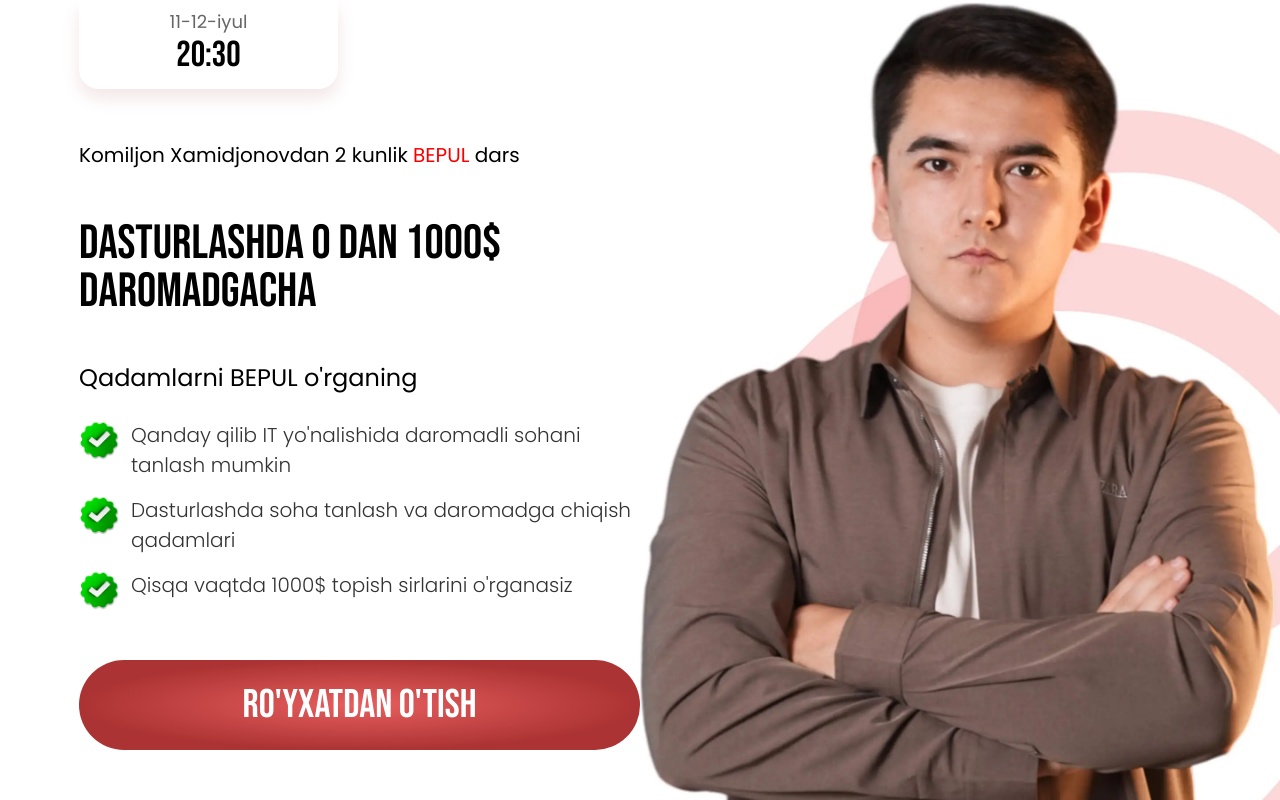
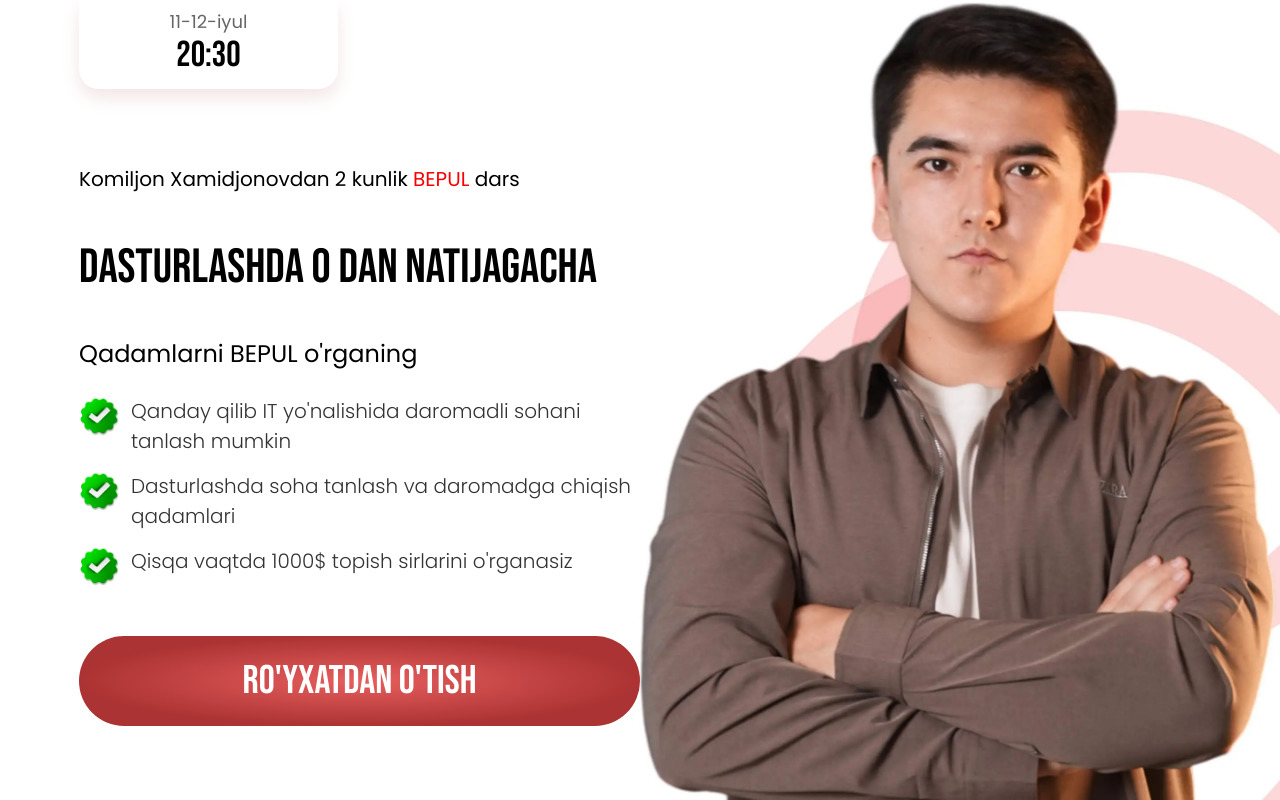
Before and after one commit to sultonbayevogabek/coding-fulfiledu-uz, a website: page index.html in a window 1280 px wide. Drawn offline with Linux system fonts and the light colour scheme.

Commit message:
initial commit

```diff
--- a/index.html
+++ b/index.html
@@ -55,7 +55,7 @@
 
       <h1
         class="text-[28px] 800px:text-[44px] 1200px:text-[48px] font-bebas leading-[1] text-center 1100px:text-left uppercase">
-        Dasturlashda 0 dan 1000$ daromadgacha
+        Dasturlashda 0 dan natijagacha
       </h1>
 
       <div class="flex flex-col 1100px:hidden relative">
```
